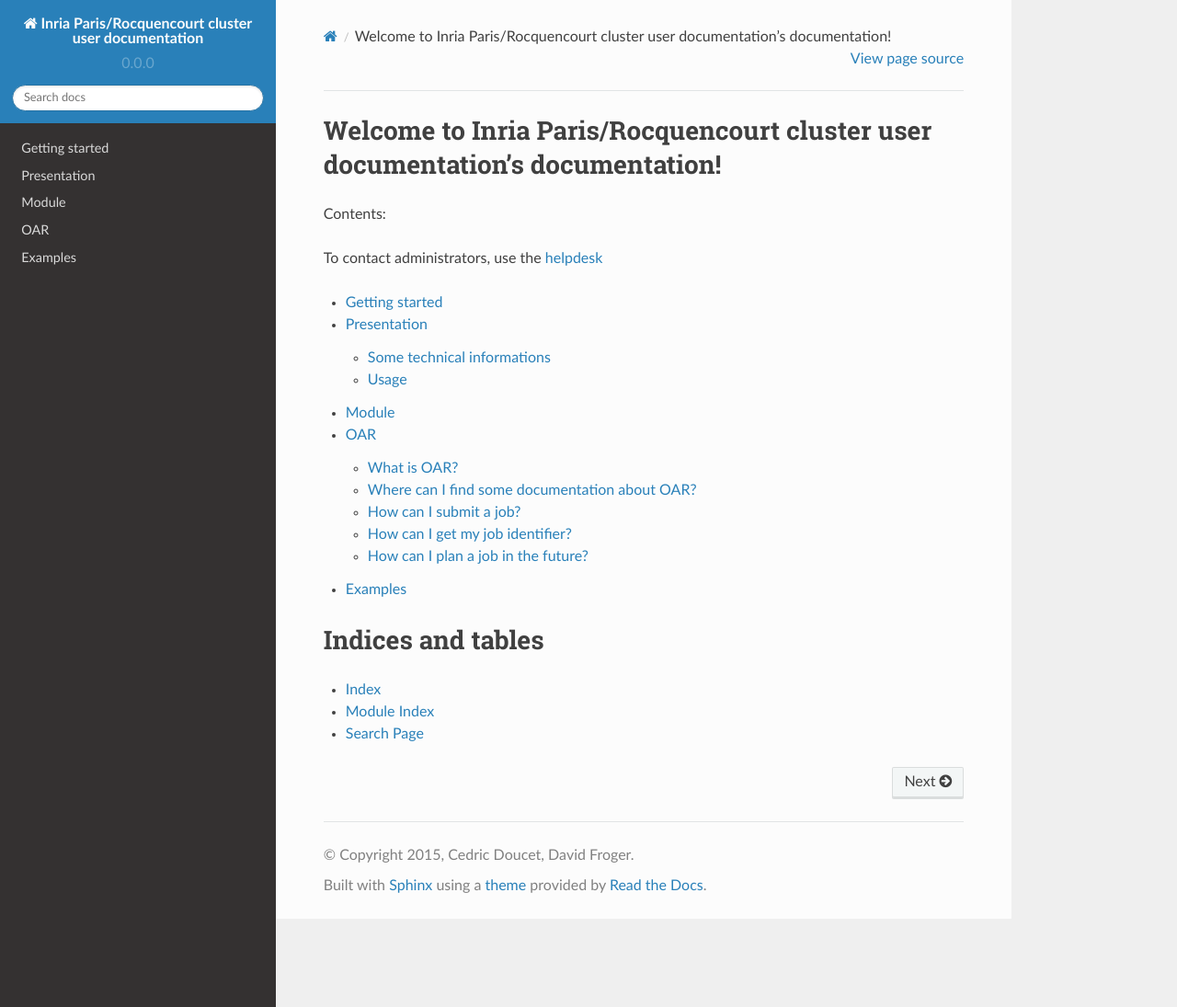
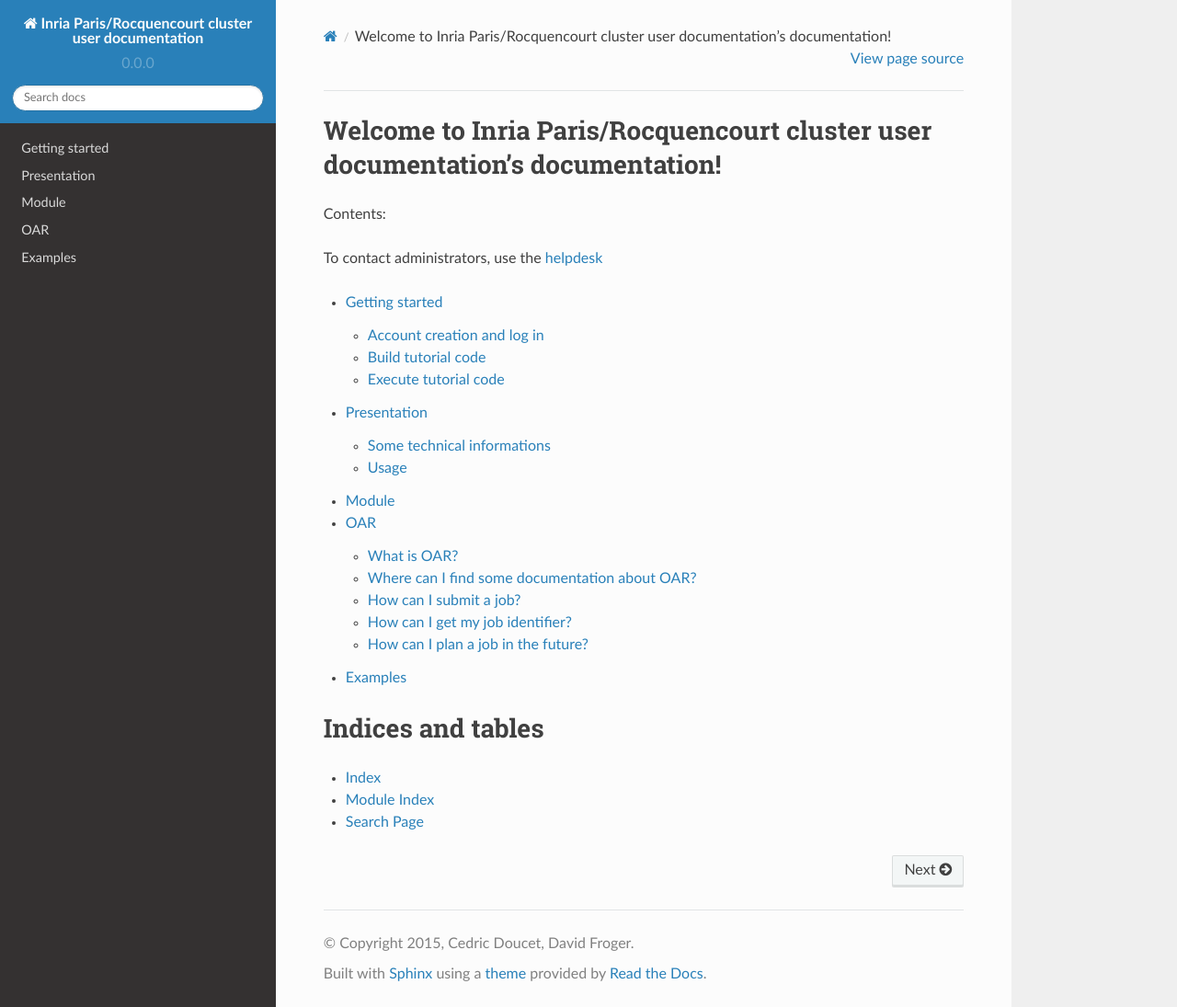
Before and after one commit to abertout/rioc, a Sphinx documentation site: the page built from doc/index.rst, in a window 1280 px wide and 1095 px high. Shown: the whole window at 92% size. Built offline with Sphinx 7.4.7 and the Read the Docs theme 2.0.0, drawn with Linux system fonts in a browser that asks for light colours.

Commit message:
Add subsection titles

```diff
--- a/doc/getting_started.rst
+++ b/doc/getting_started.rst
@@ -1,8 +1,11 @@
 Getting started
 ===============
 
-The 5 minutes tutorial will show you how to execute your first parallel
+This 5 minutes tutorial will show you how to execute your first parallel
 program on the ``rioc`` cluster.
+
+Account creation and log in
+----------------------------
 
 Using the `helpdesk`_, ask administrators for the creation of your account on
 the `rioc` cluster.
@@ -14,6 +17,9 @@ Once your accout has been created, connect to `rioc` cluster using ssh:
     ssh <username>@rioc.inria.fr
 
 .. _helpdesk: https://helpdesk.inria.fr/categories/151/submit
+
+Build tutorial code
+----------------------------
 
 Download and extract :download:`cluster-pro-inria-example-c.tar.gz <_static/example/cluster-pro-inria-example-c.tar.gz>`:
 
@@ -37,6 +43,9 @@ Build the code:
 
     make
 
+Execute tutorial code
+----------------------------
+
 The ``compute_pi.sh`` script execute ``mpirun`` for ``OpenMPI`` and ``OAR`` use:
 
 .. literalinclude:: ../example/c/compute_pi.sh
```
